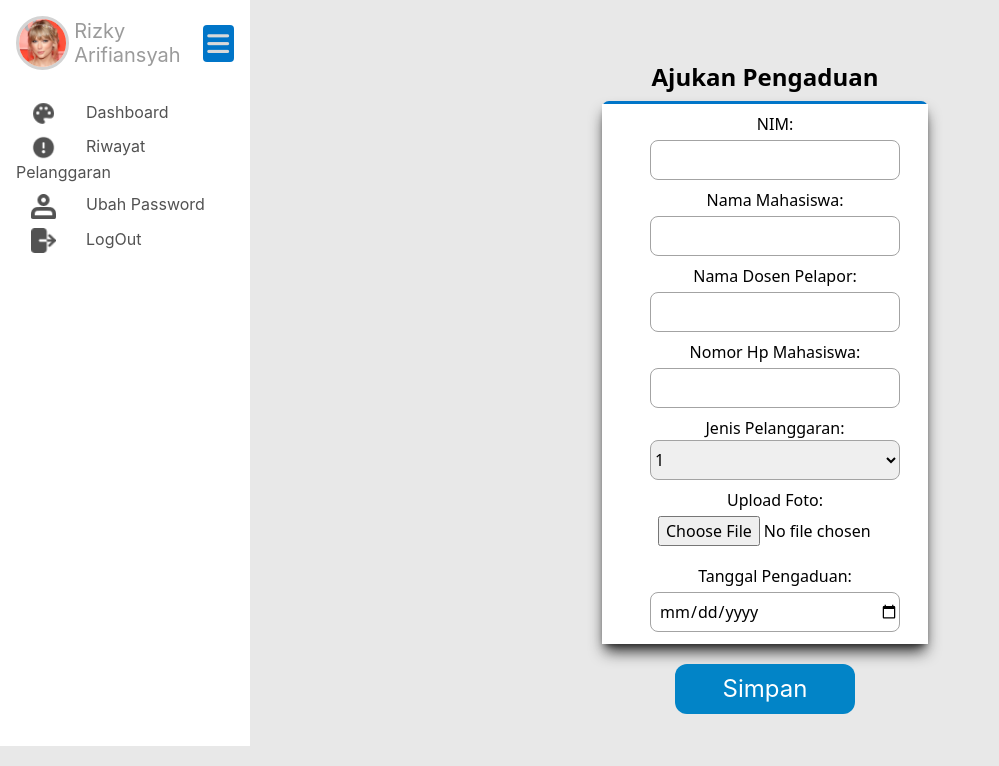
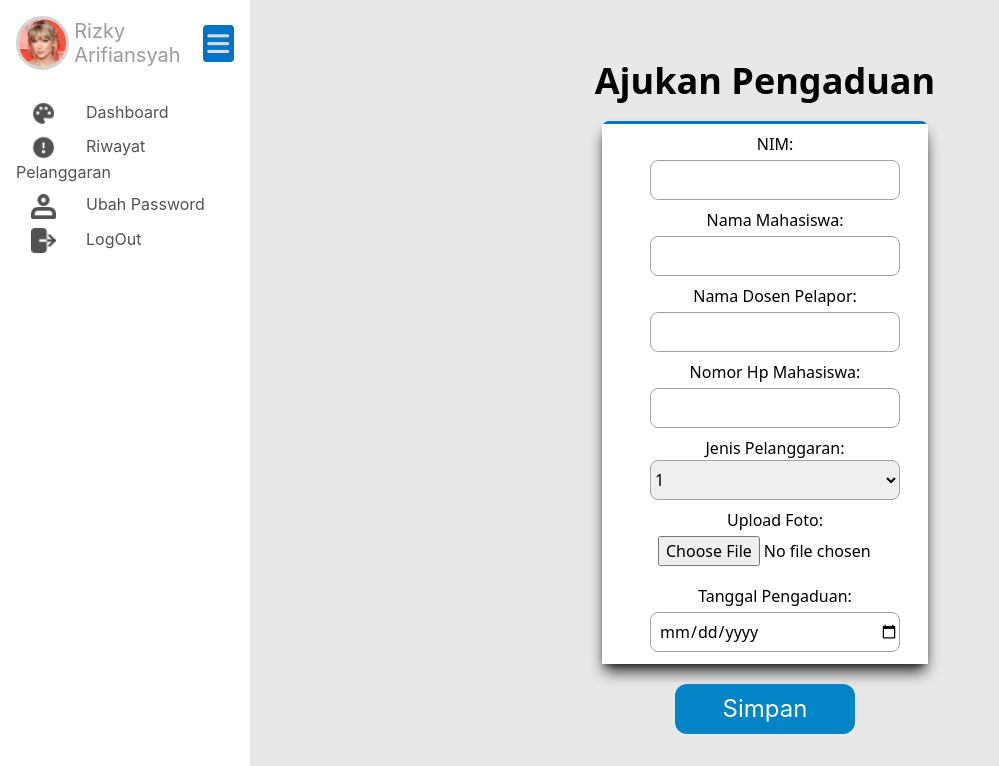
Before and after one commit to rafsanalhad/tatib_2g_final, a PHP site: page /form_pengaduan.php in a window 1280 px wide. Shown: the part 64-830 px from the top of the page, without its empty margins (0-999 px from the left). Run offline with PHP 8.4, Linux system fonts and the light colour scheme; some libraries are stand-ins or nearby versions.

Commit message:
ubahform

```diff
--- a/form_pengaduan.php
+++ b/form_pengaduan.php
@@ -51,7 +51,7 @@ if(session_status() === PHP_SESSION_NONE){
       <div class="containerBars_toggled">
         <i class="fa-solid fa-bars icon_bars toggle_bars toggle_bars_toggled"></i>
       </div>
-      <h1 class="text-2xl font-bold mb-2">Ajukan Pengaduan</h1>
+      <h1 class="text-4xl font-bold mb-5">Ajukan Pengaduan</h1>
       <div class="flex-col bg-white items-center shadow-lg subtitle_dashboard text-center mx-80 shadow-neutral-800">
         <div class="flex-1 bg-white pt-2 pl-5">
           <label for="nimPengaduan">NIM:</label>
--- a/riwayat_pengaduan.php
+++ b/riwayat_pengaduan.php
@@ -99,9 +99,7 @@ if(session_status() === PHP_SESSION_NONE){
                   <td class="py-2 px-4 border-r">
                     <?php
                       if ($row['tingkat'] == '1') {
-                        ?>
-                        <div class="inline-flex items-center rounded-md bg-pink-50 px-2 py-1 text-xs font-medium text-pink-700 ring-1 ring-inset ring-pink-700/10">Sangat Berat</div>
-                        <?php
+                        echo '<div class="inline-flex items-center rounded-md bg-pink-50 px-2 py-1 text-xs font-medium text-pink-700 ring-1 ring-inset ring-pink-700/10">Sangat Berat</div>';
                       } elseif ($row['tingkat'] == '2') {
                         echo 'Berat';
                       }elseif ($row['tingkat'] == '3'){
```
